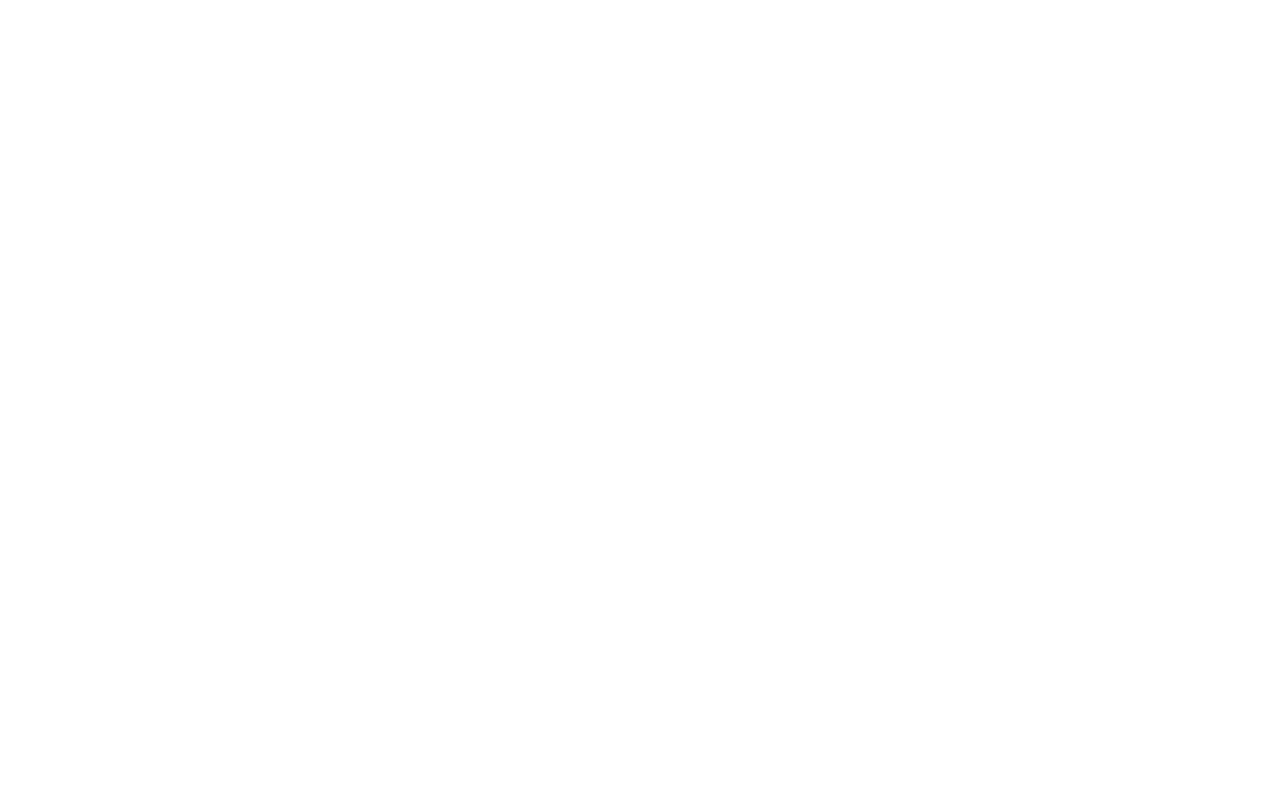
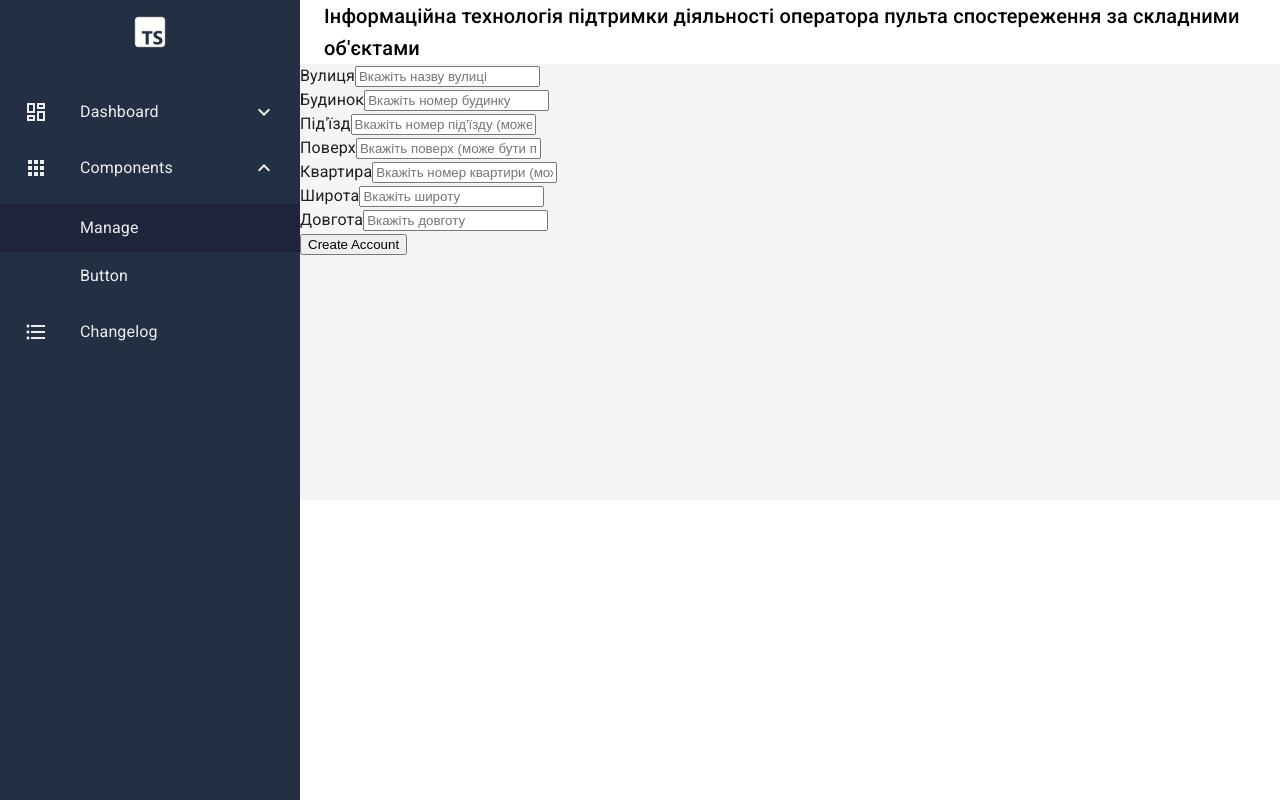
Before and after one commit to Pleasure3899/operator-helper, a React (Create React App) app: page /component/manage in a window 1280 px wide. Before the commit this address had no page. Built offline with nearby package versions, Linux system fonts and the light colour scheme.

Commit message:
Added NewObjectForm

```diff
--- /dev/null
+++ b/src/components/UI/NewObjectForm.jsx
@@ -0,0 +1,108 @@
+import React,{ Component } from 'react'
+
+class NewObjectForm extends Component{
+constructor(props){
+	super(props)
+	this.state = { street:'', house:'', section:null, floor:'', apartment:'', latitude:'', longitude:''}
+	this.handleChange = this.handleChange.bind(this)
+	this.handleSubmit = this.handleSubmit.bind(this)
+}
+
+// Form submitting logic, prevent default page refresh
+handleSubmit(event){
+	const { street, house, section, floor, apartment, latitude, longitude} = this.state
+	event.preventDefault()
+
+    //EXECUTION
+}
+
+// Method causes to store all the values of the
+// input field in react state single method handle
+// input changes of all the input field using ES6
+// javascript feature computed property names
+handleChange(event){
+	this.setState({
+	// Computed property names
+	// keys of the objects are computed dynamically
+	[event.target.name] : event.target.value
+	})
+}
+
+// Return a controlled form i.e. values of the
+// input field not stored in DOM values are exist
+// in react component itself as state
+render(){
+	return(
+	<form class="newobjectform" onSubmit={this.handleSubmit}>
+		<div>
+		<label htmlFor='street'>Вулиця</label>
+		<input
+			name='street'
+			placeholder='Вкажіть назву вулиці'
+			value = {this.state.street}
+			onChange={this.handleChange}
+		/>
+		</div>
+		<div>
+		<label htmlFor='house'>Будинок</label>
+		<input
+			name='house'
+			placeholder='Вкажіть номер будинку'
+			value={this.state.house}
+			onChange={this.handleChange}
+		/>
+		</div>
+		<div>
+		<label htmlFor='section'>Під'їзд</label>
+		<input
+			name='section'
+			placeholder="Вкажіть номер під'їзду (може бути порожнім)"
+			value={this.state.section}
+			onChange={this.handleChange}
+		/>
+		</div>
+		<div>
+		<label htmlFor='floor'>Поверх</label>
+		<input
+			name='floor'
+			placeholder='Вкажіть поверх (може бути порожнім)'
+			value={this.state.floor}
+			onChange={this.handleChange}
+		/>
+		</div>
+		<div>
+		<label htmlFor='apartment'>Квартира</label>
+		<input
+			name='apartment'
+			placeholder='Вкажіть номер квартири (може бути порожнім)'
+			value={this.state.apartment}
+			onChange={this.handleChange}
+		/>
+		</div>
+        <div>
+		<label htmlFor='latitude'>Широта</label>
+		<input
+			name='latitude'
+			placeholder='Вкажіть широту'
+			value={this.state.latitude}
+			onChange={this.handleChange}
+		/>
+		</div>
+        <div>
+		<label htmlFor='longitude'>Довгота</label>
+		<input
+			name='longitude'
+			placeholder='Вкажіть довготу'
+			value={this.state.longitude}
+			onChange={this.handleChange}
+		/>
+		</div>
+		<div>
+		<button>Create Account</button>
+		</div>
+	</form>
+	)
+}
+}
+
+export default NewObjectForm
--- a/src/pages/component/AlertPage.tsx
+++ /dev/null
@@ -1,9 +0,0 @@
-import React from 'react'
-
-const AlertPage = () => {
-    return (
-        <div>AlertPage</div>
-    );
-};
-
-export default AlertPage;
--- /dev/null
+++ b/src/pages/component/ManagePage.tsx
@@ -0,0 +1,10 @@
+import React from 'react'
+import NewObjectForm from '../../components/UI/NewObjectForm';
+
+const ManagePage = () => {
+    return (
+        <NewObjectForm/>
+    );
+};
+
+export default ManagePage;
--- a/src/routes/appRoutes.tsx
+++ b/src/routes/appRoutes.tsx
@@ -9,7 +9,7 @@
 import DashboardOutlinedIcon from '@mui/icons-material/DashboardOutlined';
 import AppsOutlinedIcon from '@mui/icons-material/AppsOutlined';
 import FormatListBulletedOutlinedIcon from '@mui/icons-material/FormatListBulletedOutlined';
-import AlertPage from "../pages/component/AlertPage";
+import AlertPage from "../pages/component/ManagePage";
 import ButtonPage from "../pages/component/ButtonPage";
 
 
@@ -69,11 +69,11 @@
         },
         child: [
             {
-                path: "/component/alert",
+                path: "/component/manage",
                 element: <AlertPage />,
-                state: "component.alert",
+                state: "component.manage",
                 sidebarProps: {
-                    displayText: "Alert"
+                    displayText: "Manage"
                 },
             },
             {
```
